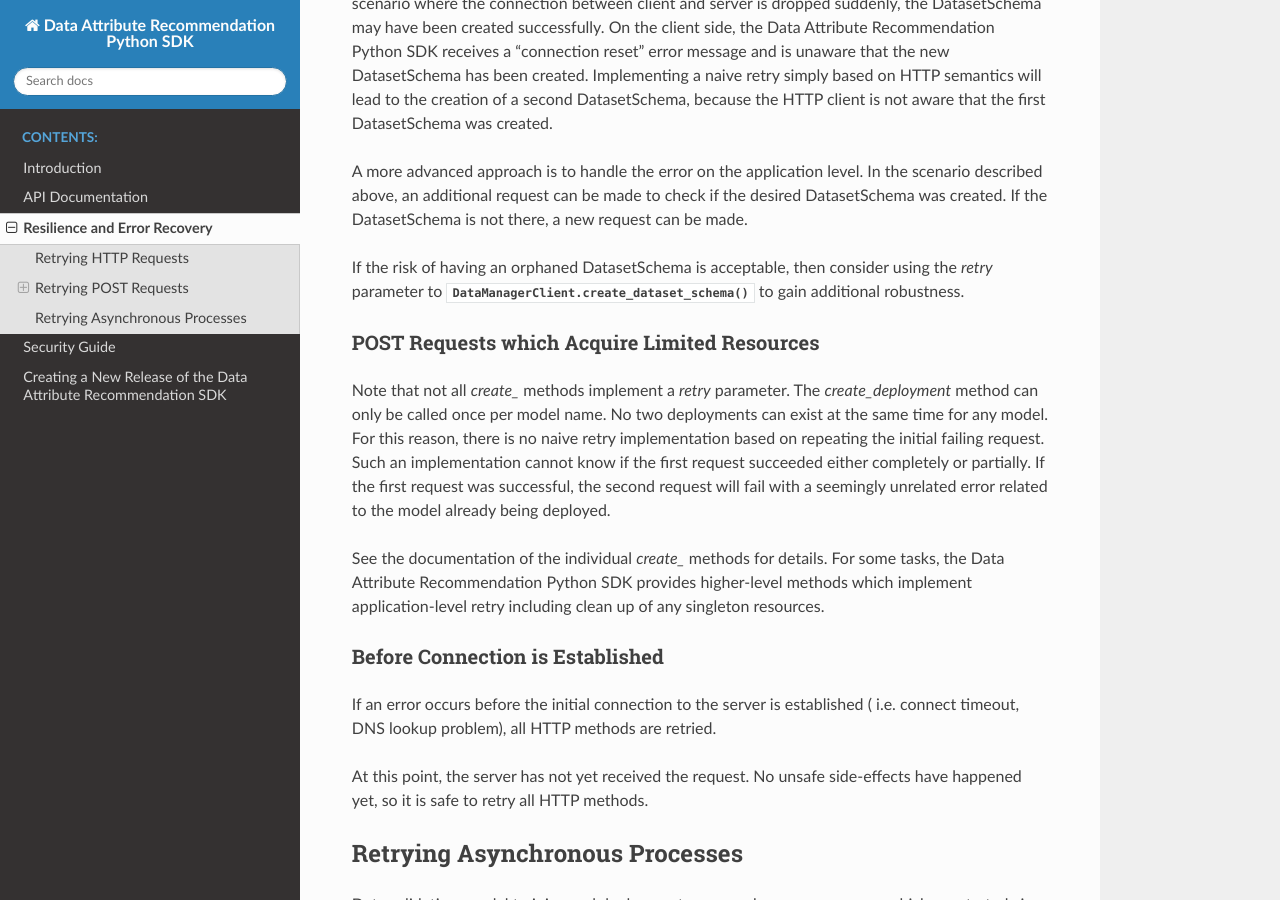
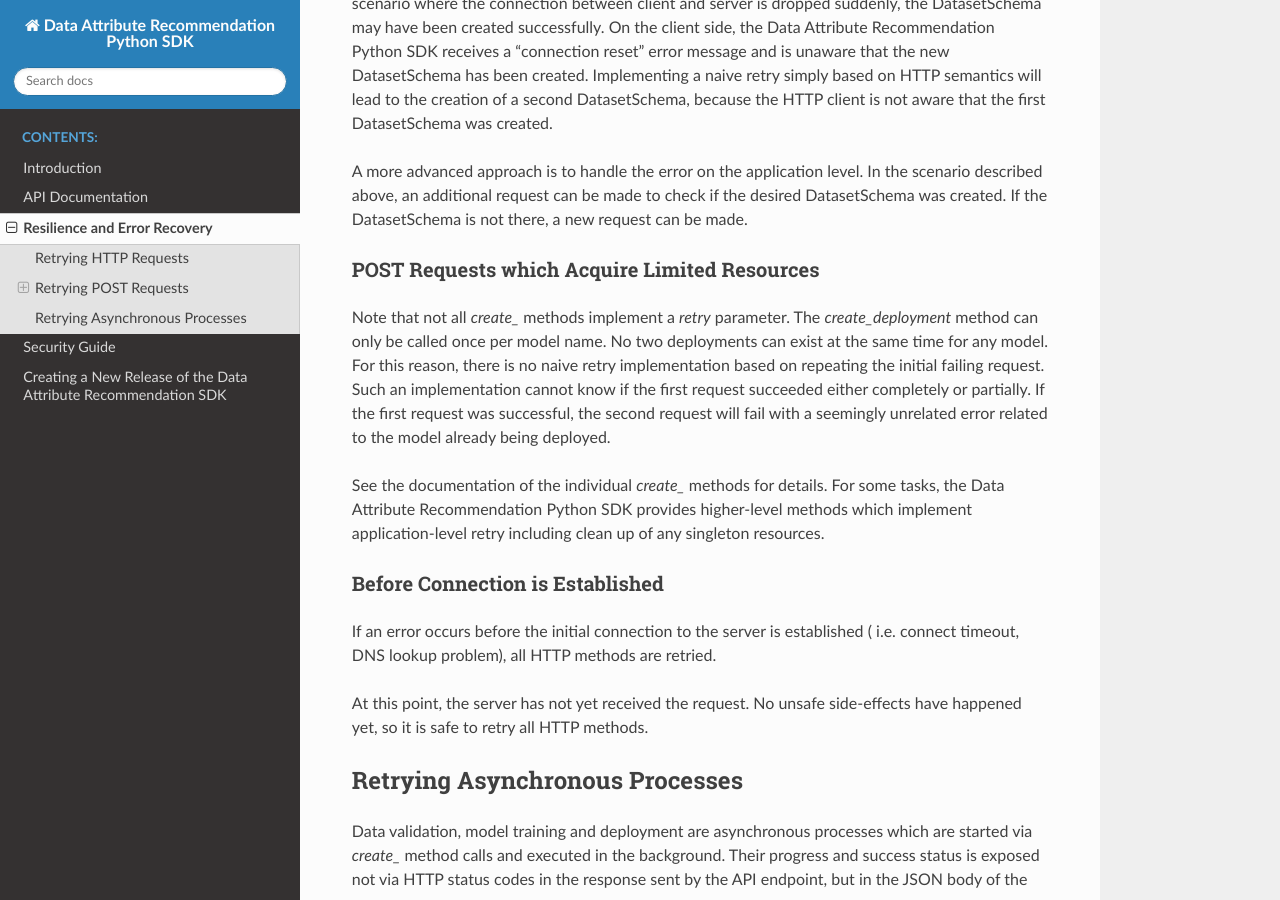
Before and after one commit to SAP/data-attribute-recommendation-python-sdk, a Sphinx documentation site: the page built from docs/source/retry.rst, in a window 1280 px wide and 900 px high, scrolled down 929 px. Built offline with Sphinx 7.4.7 and the Read the Docs theme 2.0.0, drawn with Linux system fonts in a browser that asks for light colours.

Commit message:
Remove outdated documentation
The code referenced here was never implemented.

```diff
--- a/docs/source/retry.rst
+++ b/docs/source/retry.rst
@@ -54,10 +54,6 @@ A more advanced approach is to handle the error on the application level. In the
 scenario described above, an additional request can be made to check if the desired
 DatasetSchema was created. If the DatasetSchema is not there, a new request can be made.
 
-If the risk of having an orphaned DatasetSchema is acceptable, then consider using the
-*retry* parameter to :meth:`DataManagerClient.create_dataset_schema` to gain
-additional robustness.
-
 
 POST Requests which Acquire Limited Resources
 -----------------------------------------------
```
